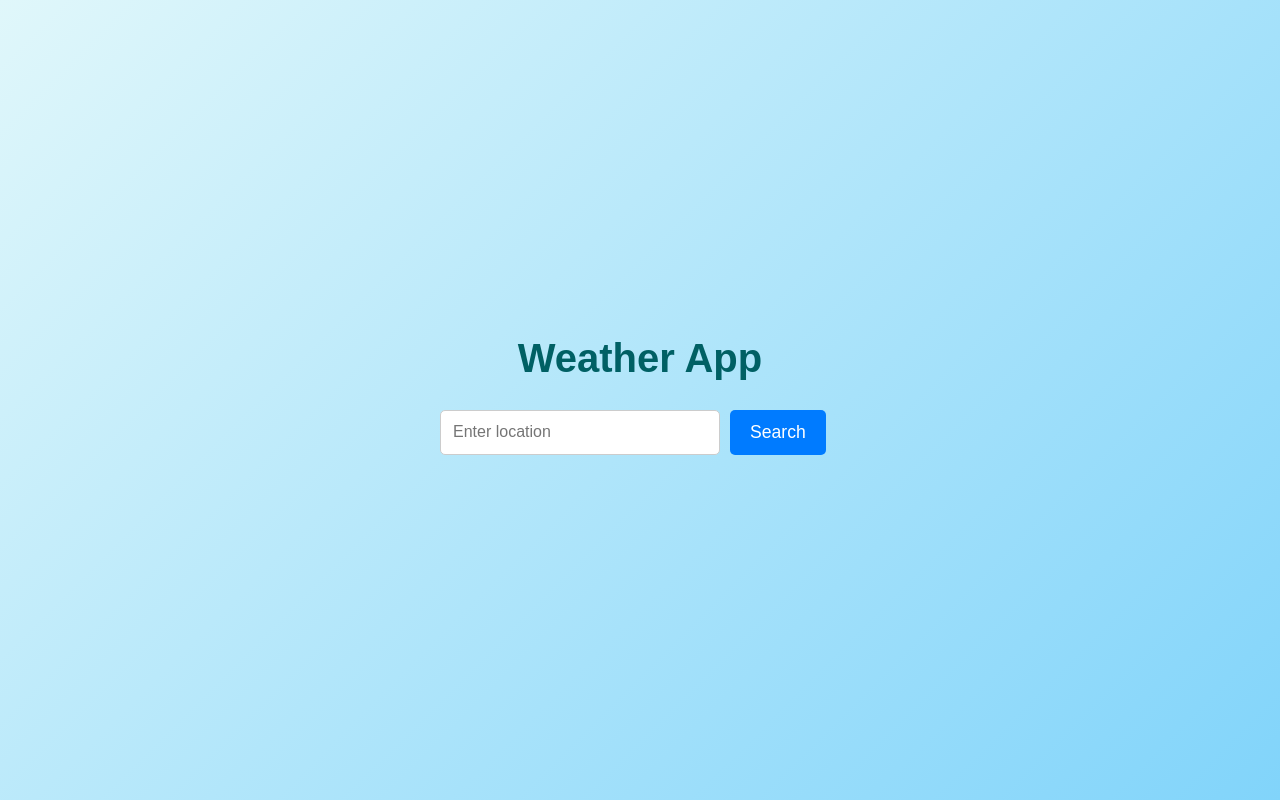
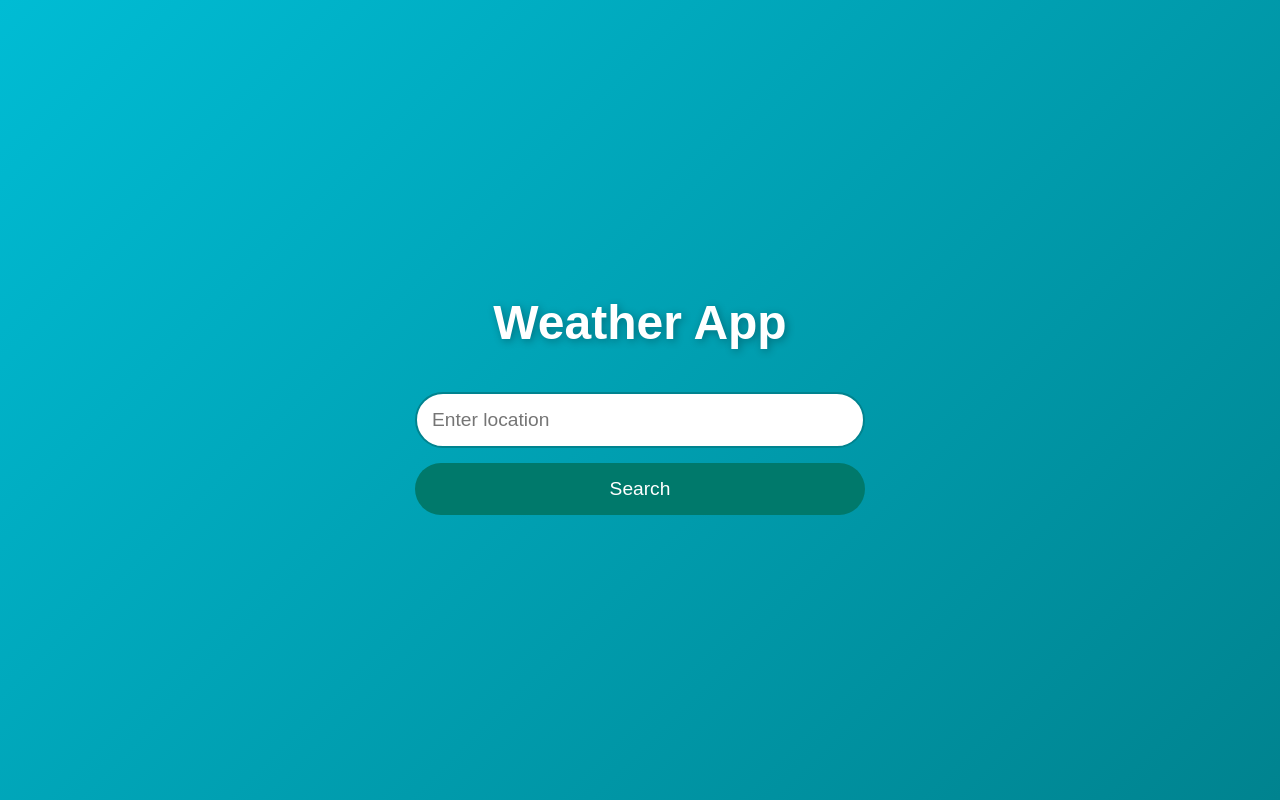
Before and after one commit to Arpita244/weather-app, a React (Create React App) app: page / in a window 1280 px wide. Built offline with nearby package versions, Linux system fonts and the light colour scheme.

Commit message:
11th commit

```diff
--- a/src/App.css
+++ b/src/App.css
@@ -1,194 +1,247 @@
-/* Reset some default styles */
+/* Reset default styles */
 * {
   margin: 0;
   padding: 0;
   box-sizing: border-box;
+  transition: all 0.3s ease-in-out;
 }
 
+/* Universal styles */
 body {
   font-family: 'Arial', sans-serif;
-  background: linear-gradient(135deg, #e0f7fa, #81d4fa);
+  background: linear-gradient(135deg, #00bcd4, #00838f);
   color: #333;
   line-height: 1.6;
+  overflow-x: hidden;
 }
 
 .app-container {
-  min-height: 100vh;
+  display: flex;
+  flex-direction: column;
+  justify-content: center;
+  align-items: center;
+  height: 100vh;
+  padding: 30px;
+}
+
+.app-title {
+  font-size: 3rem;
+  font-weight: bold;
+  margin-bottom: 30px;
+  color: #ffffff;
+  text-shadow: 2px 2px 8px rgba(0, 0, 0, 0.3);
+  animation: titleFadeIn 2s ease-in-out;
+}
+
+/* Search container */
+.search-container {
   display: flex;
   flex-direction: column;
   align-items: center;
-  justify-content: center;
-  padding: 20px;
-}
-
-.app-title {
-  font-size: 2.5rem;
-  font-weight: bold;
-  margin-bottom: 20px;
-  text-align: center;
-  color: #006064;
-  animation: fadeIn 1s ease-out;
-}
-
-.search-container {
-  display: flex;
-  flex-direction: column;
-  gap: 10px;
-  margin-bottom: 20px;
+  gap: 15px;
   width: 100%;
-  max-width: 400px;
-  animation: fadeIn 1s ease-out 0.2s;
+  max-width: 450px;
+  animation: containerFadeIn 1.5s ease-out;
 }
 
 .search-input {
-  padding: 12px;
-  border: 1px solid #ccc;
-  border-radius: 5px;
+  padding: 15px;
+  border: 2px solid #00838f;
+  border-radius: 50px;
+  font-size: 1.2rem;
   width: 100%;
   box-sizing: border-box;
-  font-size: 1rem;
-  transition: border-color 0.3s;
+  outline: none;
+  transition: border-color 0.3s ease;
 }
 
 .search-input:focus {
-  outline: none;
-  border-color: #007bff;
+  border-color: #00bcd4;
 }
 
 .search-button {
-  padding: 12px 20px;
-  background-color: #007bff;
+  padding: 15px 25px;
+  background-color: #00796b;
   color: white;
   border: none;
-  border-radius: 5px;
+  border-radius: 50px;
+  font-size: 1.2rem;
   cursor: pointer;
+  transition: background-color 0.3s ease, transform 0.3s ease;
   width: 100%;
   text-align: center;
-  font-size: 1.1rem;
-  transition: background-color 0.3s ease-in-out;
 }
 
 .search-button:hover {
-  background-color: #0056b3;
+  background-color: #004d40;
+  transform: scale(1.1);
+}
+
+.search-button:active {
+  background-color: #00332e;
 }
 
 .error-message {
-  color: red;
-  margin-bottom: 20px;
-  text-align: center;
+  color: #ff1744;
   font-size: 1.2rem;
   font-weight: bold;
+  text-align: center;
+  animation: errorBounce 0.5s infinite;
 }
 
+/* Weather container */
 .weather-container {
-  background-color: #ffffff;
-  padding: 20px;
-  border-radius: 10px;
-  box-shadow: 0 4px 6px rgba(0, 0, 0, 0.1);
+  background-color: white;
+  padding: 25px;
+  border-radius: 20px;
+  box-shadow: 0 4px 10px rgba(0, 0, 0, 0.2);
   width: 100%;
-  max-width: 400px;
-  box-sizing: border-box;
+  max-width: 450px;
   text-align: center;
-  animation: slideUp 0.5s ease-out;
+  animation: slideUp 0.6s ease-out;
 }
 
 .location-name {
-  font-size: 1.8rem;
+  font-size: 2rem;
   font-weight: bold;
-  margin-bottom: 10px;
+  margin-bottom: 15px;
   color: #00796b;
 }
 
 .weather-detail {
-  margin: 5px 0;
+  margin: 8px 0;
   font-size: 1.1rem;
-  color: #00796b;
+  color: #004d40;
 }
 
-/* Add animation for error and weather container */
-@keyframes fadeIn {
-  0% { opacity: 0; }
-  100% { opacity: 1; }
+/* Animations */
+@keyframes titleFadeIn {
+  0% { opacity: 0; transform: translateY(-50px); }
+  100% { opacity: 1; transform: translateY(0); }
+}
+
+@keyframes containerFadeIn {
+  0% { opacity: 0; transform: scale(0.8); }
+  100% { opacity: 1; transform: scale(1); }
+}
+
+@keyframes errorBounce {
+  0%, 100% { transform: translateY(0); }
+  50% { transform: translateY(-10px); }
 }
 
 @keyframes slideUp {
-  0% { transform: translateY(20px); opacity: 0; }
-  100% { transform: translateY(0); opacity: 1; }
+  0% { opacity: 0; transform: translateY(30px); }
+  100% { opacity: 1; transform: translateY(0); }
 }
 
-/* Responsive Design */
-@media (min-width: 600px) {
-  .search-container {
-    flex-direction: row;
-    gap: 10px;
-  }
-
-  .search-input {
-    width: calc(100% - 120px);
-  }
-
-  .search-button {
-    width: auto;
-  }
-}
-
-/* Chart Container */
+/* Chart container */
 .chart-container {
   width: 100%;
-  max-width: 600px;
-  margin: 20px auto;
-  padding: 20px;
-  background-color: #ffffff;
-  border-radius: 10px;
-  box-shadow: 0 4px 6px rgba(0, 0, 0, 0.1);
+  max-width: 650px;
+  margin: 30px auto;
+  padding: 30px;
+  background-color: white;
+  border-radius: 15px;
+  box-shadow: 0 5px 15px rgba(0, 0, 0, 0.1);
   text-align: center;
-  animation: fadeIn 1s ease-out 0.4s;
+  animation: fadeInUp 1.2s ease-out;
 }
 
 .chart-container h3 {
   margin-bottom: 20px;
-  font-size: 1.2rem;
+  font-size: 1.5rem;
   font-weight: bold;
   color: #00796b;
 }
 
-/* Fixed and short graph size */
 .chart-container canvas {
-  max-width: 500px; /* Limit the graph width */
-  max-height: 300px; /* Fix the graph height */
-  margin: 0 auto; /* Center the graph */
-  display: block;
+  max-width: 100%;
+  max-height: 350px;
+  margin: 20px 0;
 }
 
-/* Mobile responsiveness */
+/* Mobile Responsiveness */
 @media (max-width: 768px) {
-  .chart-container {
-    padding: 15px;
-    border-radius: 8px;
+  .app-container {
+    padding: 20px;
   }
 
-  .chart-container h3 {
-    font-size: 1rem;
-    margin-bottom: 15px;
+  .app-title {
+    font-size: 2.5rem;
   }
 
-  .chart-container canvas {
-    max-width: 90%; /* Slightly shrink on smaller devices */
-    max-height: 250px; /* Reduce height */
+  .search-container {
+    max-width: 350px;
+  }
+
+  .search-input {
+    font-size: 1rem;
+    padding: 12px;
+  }
+
+  .search-button {
+    font-size: 1rem;
+    padding: 12px 20px;
+  }
+
+  .weather-container {
+    max-width: 350px;
   }
 }
 
 @media (max-width: 480px) {
-  .chart-container {
+  .app-title {
+    font-size: 2rem;
+  }
+
+  .search-container {
+    max-width: 280px;
+  }
+
+  .search-input {
+    font-size: 0.9rem;
     padding: 10px;
   }
 
-  .chart-container h3 {
+  .search-button {
     font-size: 0.9rem;
+    padding: 10px 18px;
+  }
+
+  .weather-container {
+    max-width: 280px;
+  }
+
+  .chart-container {
+    padding: 20px;
   }
 
   .chart-container canvas {
-    max-width: 100%;
-    max-height: 200px; /* Further reduce height for small screens */
+    max-height: 250px;
   }
 }
+
+@keyframes fadeInUp {
+  0% { opacity: 0; transform: translateY(30px); }
+  100% { opacity: 1; transform: translateY(0); }
+}
+
+/* Button animations and hover effects */
+button:focus {
+  outline: none;
+  border: 2px solid #00bcd4;
+}
+
+button:active {
+  transform: scale(0.98);
+}
+
+button, .search-button {
+  transition: transform 0.2s ease, background-color 0.2s ease;
+}
+
+button:hover {
+  background-color: #004d40;
+  transform: scale(1.05);
+}
```
